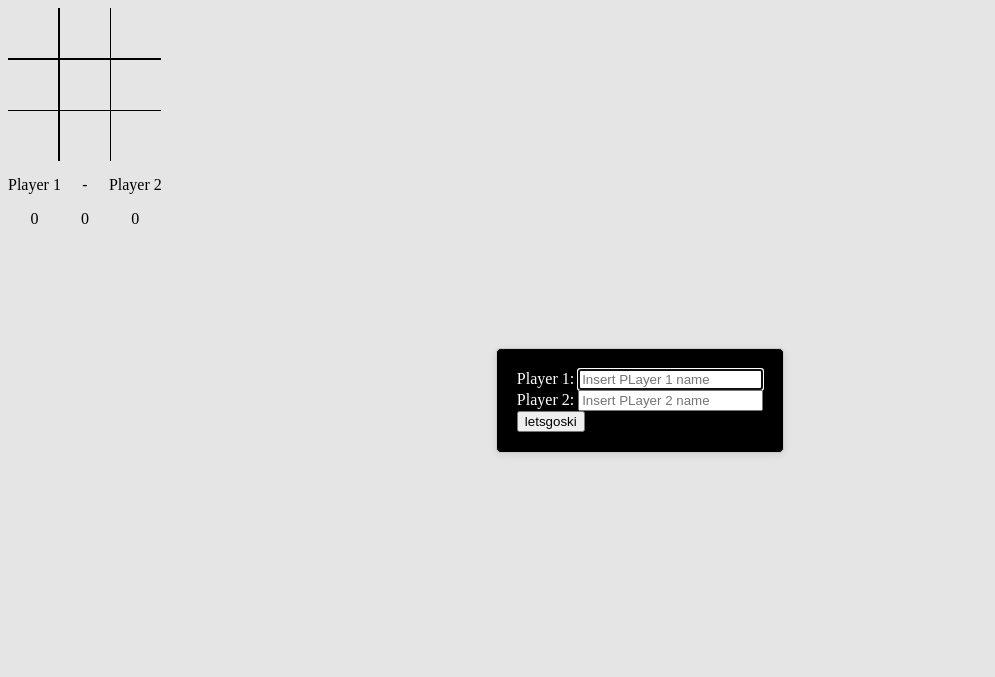
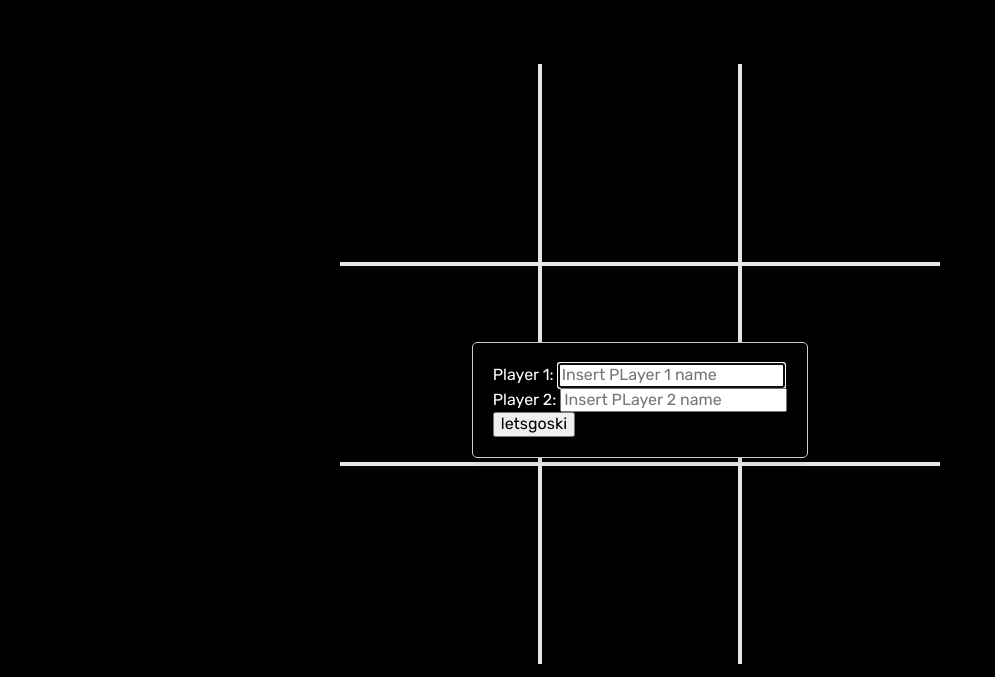
Before and after one commit to WildAxewAppears/tic-tac-toe, a plain HTML site: page index.html in a window 1280 px wide. Shown: the top 677 px of the page, without its empty margins (0-995 px from the left). Drawn offline with nearby package versions, Linux system fonts and the light colour scheme.

Commit message:
wrote css and corrected a bug in game winning logic

```diff
--- a/js-file.js
+++ b/js-file.js
@@ -26,8 +26,8 @@ form.addEventListener("submit", function(event){
     const player1Paragraph = document.querySelector("#firstPlayer");
     const player2Paragraph = document.querySelector("#secondPlayer");
 
-    player1Paragraph.textContent = player1.name
-    player2Paragraph.textContent = player2.name
+    player1Paragraph.textContent = player1.name + " (x)"
+    player2Paragraph.textContent = player2.name + " (o)"
 
 
     dialog.close();
@@ -95,26 +95,32 @@ function checkWinners () {
                 alert(`${player1.name} won`)
                 player1.score += 1
                 score1.textContent = player1.score
+
             }
             else if (gameboardStatus.round % 2 === 0){
                 alert(`${player2.name} won`)
                 player2.score += 1
                 score2.textContent = player2.score
+
             }
             gameboardStatus.gameinprogress = false
+            return
         }
         else if(gameboard.grid[i][0]!==0 && gameboard.grid[i][0]==gameboard.grid[i][1] && gameboard.grid[i][0]==gameboard.grid[i][2]){
             if(gameboardStatus.round % 2 === 1){
                 alert(`${player1.name} won`)
                 player1.score += 1
                 score1.textContent = player1.score
+
             }
             else if (gameboardStatus.round % 2 === 0){
                 alert(`${player2.name} won`)
                 player2.score += 1
                 score2.textContent = player2.score
+
             }
             gameboardStatus.gameinprogress = false
+            return
         }
     }
     if(gameboard.grid[0][2] !==0 && gameboard.grid[0][2]==gameboard.grid[1][1] && gameboard.grid[0][2]==gameboard.grid[2][0]){
@@ -128,7 +134,9 @@ function checkWinners () {
             player2.score += 1
             score2.textContent = player2.score
         }
+
         gameboardStatus.gameinprogress = false
+        return
     }
     else if(gameboard.grid[0][0] !==0 && gameboard.grid[0][0]==gameboard.grid[1][1] && gameboard.grid[0][0]==gameboard.grid[2][2]){
         if(gameboardStatus.round % 2 === 1){
@@ -142,6 +150,7 @@ function checkWinners () {
             score2.textContent = player2.score
         }
         gameboardStatus.gameinprogress = false
+        return
     }
     else {
         const allFilled = gameboard.grid.flat().every(cell => cell !== 0);
--- a/styles.css
+++ b/styles.css
@@ -1,30 +1,64 @@
+
+
+@import url('https://fonts.googleapis.com/css2?family=Rubik:ital,wght@0,300;0,400;0,500;0,700;1,300;1,400;1,500;1,700&display=swap');
+@import "/home/wildaxewappears/node_modules/modern-normalize/modern-normalize.css";
+
+:root {
+  line-height: 1.5;
+}
+
+h1, h2, h3, h4, h5, figure, p, ol, ul {
+  margin: 0;
+}
+
+ol[role="list"], ul[role="list"] {
+  list-style: none;
+  padding-inline: 0;
+}
+
+img {
+  display: block;
+  max-inline-size: 100%;
+}
+
+
+body {
+  font-family: 'Rubik', sans-serif;
+  margin: 0;
+  padding: 0;
+  min-height: 100vh;
+  background-color: black;
+}
+
+
 .container {
     display: flex;
     flex-direction: column;
+    align-items: center;
+    padding-top: 4rem;
 }
 
 .gameboard {
     display: grid;
-    grid-template-rows: repeat(3, 50px);
-    grid-gap: 1px; /* optional, for space between rows */
+    grid-template-rows: repeat(3, max-content);
 }
 
 .row {
     display: grid;
-    grid-template-columns: repeat(3, 50px);
-    gap: 1px; /* optional, for space between cells */
+    grid-template-columns: repeat(3, max-content);
 }
 
 .row > div {
     display: flex;
     justify-content: center;
     align-items: center;
-    font-size: 3rem;
+    font-size: 10rem;
 
-    width: 50px;
-    height: 50px;
-    border: solid 1px black;
+    width: 12.5rem;
+    height: 12.5rem;
+    border: solid 2px white;
     cursor: pointer;
+    color: white;
 }
 
 .row div[data-number ="0"]{
@@ -41,9 +75,12 @@
     border-bottom: none;
 }
 .scoreboard {
+    margin-top: 1rem;
+    font-size: 2rem;
     display: flex;
-    gap:1.25rem;
+    gap: 6.25rem;
     text-align: center;
+    color: white;
 }
 
 dialog {
```
